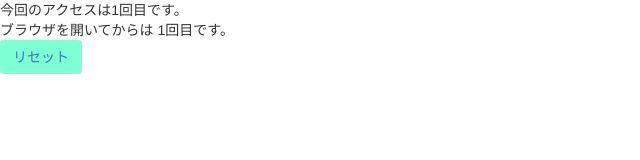
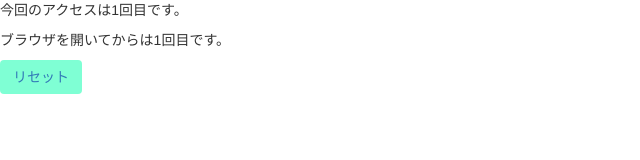
Before and after one commit to mickeySTRANGE/js_test, a plain HTML site: page storage_test.html in a window 1280 px wide. Shown: the whole page, without its empty margins (0-640 px from the left). Drawn offline with nearby package versions, Linux system fonts and the light colour scheme.

Commit message:
title付加

```diff
--- a/storage_test.html
+++ b/storage_test.html
@@ -1,8 +1,10 @@
 <html>
 
 <head>
+  <title>静的リソースリソースだけでアプリケーションを作るための記憶領域テスト</title>
   <link rel="stylesheet" href="https://maxcdn.bootstrapcdn.com/bootstrap/3.3.7/css/bootstrap.min.css" integrity="sha384-BVYiiSIFeK1dGmJRAkycuHAHRg32OmUcww7on3RYdg4Va+PmSTsz/K68vbdEjh4u" crossorigin="anonymous">
   <script src="https://ajax.googleapis.com/ajax/libs/jquery/1.7.0/jquery.min.js"></script>
+
   <script>
     $(document).ready(function() {
       var totalCount = parseInt(localStorage.getItem('totalAccess'));
@@ -34,8 +36,12 @@
 
 <body>
   <div>
-    今回のアクセスは<span id="total"></span>回目です。<br> ブラウザを開いてからは
-    <span id="session"></span>回目です。
+    <p>
+      今回のアクセスは<span id="total"></span>回目です。
+    </p>
+    <p>
+      ブラウザを開いてからは<span id="session"></span>回目です。
+    </p>
   </div>
   <a id="resetButton" class="btn" style="background-color: aquamarine">リセット</a>
 </body>
```
